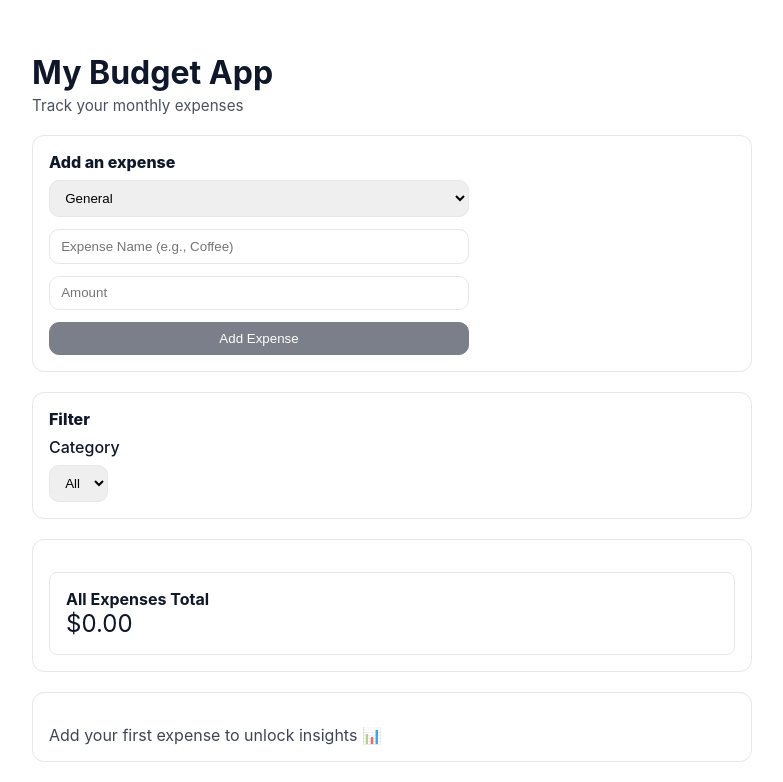
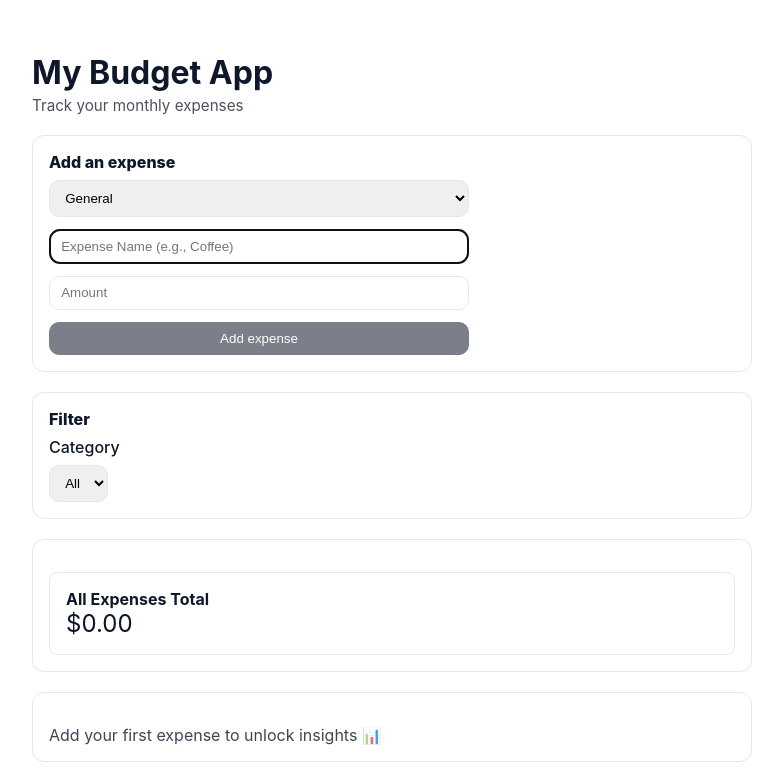
Before and after one commit to mikedevpro/budget_app, a React (Create React App) app: page / in a window 1280 px wide. Shown: the top 782 px of the page, without its empty margins (248-1031 px from the left). Built offline with nearby package versions, Linux system fonts and the light colour scheme.

Commit message:
Improve form UX with autofocus, refocus, and disabled submit

```diff
--- a/src/components/ExpenseForm.jsx
+++ b/src/components/ExpenseForm.jsx
@@ -1,10 +1,15 @@
-import { useState } from 'react';
+import { useEffect, useMemo, useRef, useState } from 'react';
 
 export default function ExpenseForm({ onAddExpense }) {
   const [name, setName] = useState('');
   const [amount, setAmount] = useState('');
   const [error, setError] = useState('');
   const [category, setCategory] = useState('General');
+  const nameRef = useRef(null);
+
+  useEffect(() => {
+    nameRef.current?.focus();
+  }, []);
 
   const handleSubmit = (e) => {
     e.preventDefault();
@@ -35,6 +40,7 @@
     setName('');
     setAmount('');
     setCategory('General');
+    nameRef.current?.focus();
   };
 
   const handleNameChange = (e) => {
@@ -52,7 +58,13 @@
     if (error) setError('');
   };
 
-  const isDisabled = !name.trim() || Number(amount) <= 0;
+  // const isDisabled = !name.trim() || Number(amount) <= 0;
+
+  const isDisabled = useMemo(() => {
+    const trimmed = name.trim();
+    const numericAmount = Number(amount);
+    return !trimmed || !Number.isFinite(numericAmount) || numericAmount <= 0;
+  }, [name, amount]);
 
 
   return (
@@ -72,10 +84,12 @@
       </select>
 
       <input
+        ref={nameRef}
         className="input"
         value={name}
         onChange={handleNameChange}
         placeholder='Expense Name (e.g., Coffee)'
+        autoComplete="off"
         required
       />
 
@@ -98,7 +112,7 @@
       )}
 
       <button type='submit' className='btn btn-primary' disabled={isDisabled}>
-        Add Expense
+        Add expense
       </button>
 
     </form>
```
